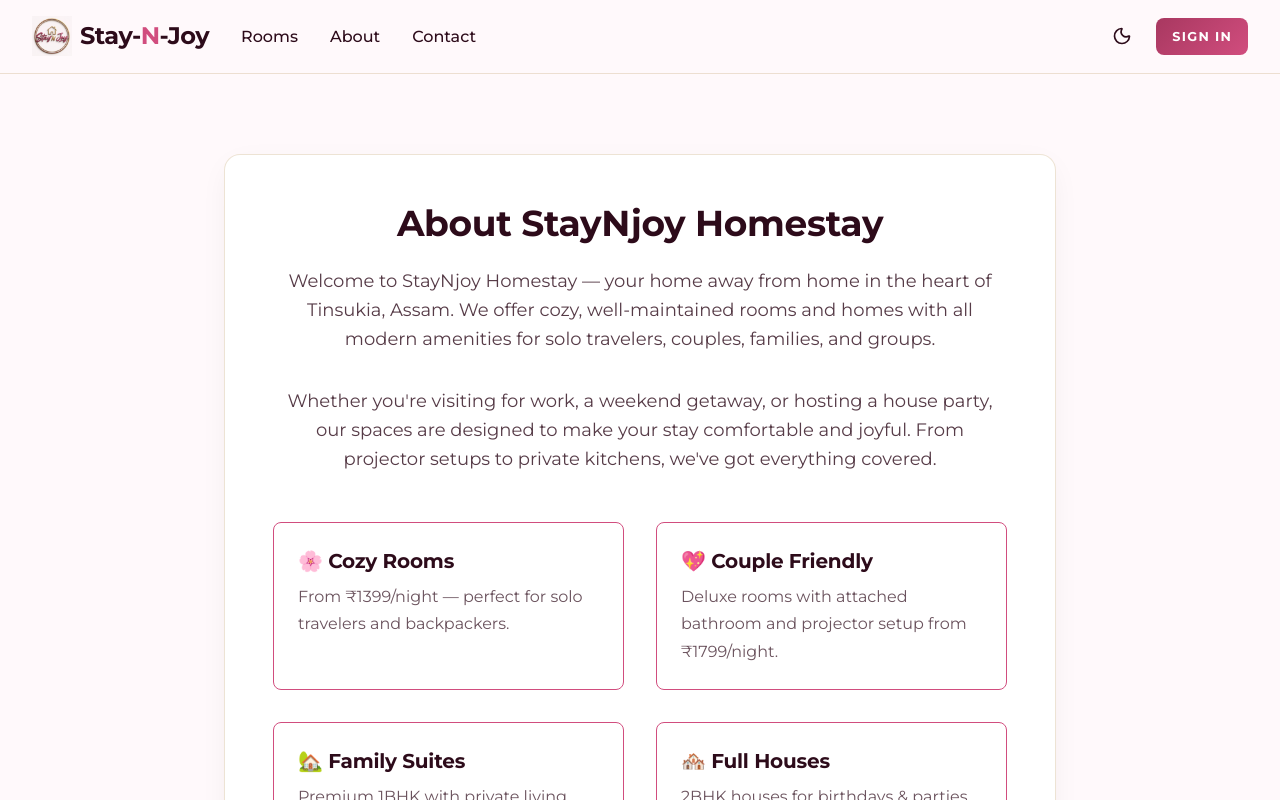
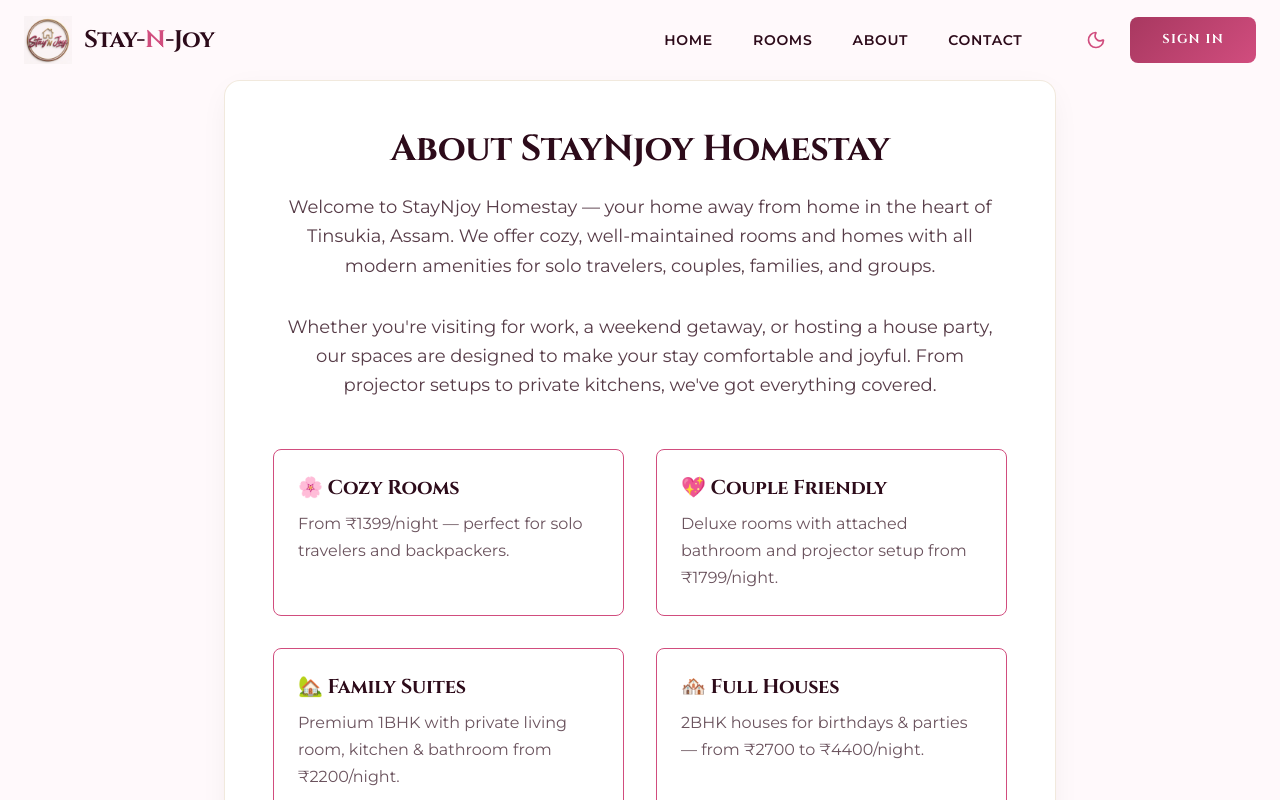
Before and after one commit to GhostRed256/HotelLuxe, a Next.js app: page /about in a window 1280 px wide. Shown: the top 800 px of the page. Built offline with nearby package versions, Linux system fonts and the light colour scheme; no server answers.

Commit message:
UI: Restored premium typography and fixed Light Mode contrast

```diff
--- /dev/null
+++ b/cleanup-gelapukhuri.ts
@@ -0,0 +1,23 @@
+import { db } from "./src/lib/firebase-admin";
+
+async function cleanupGelapukhuri() {
+  console.log("Searching for rooms in Gelapukhuri...");
+  const snapshot = await db.collection("rooms").where("location", "==", "Gelapukhuri").get();
+
+  if (snapshot.empty) {
+    console.log("No rooms found in Gelapukhuri.");
+    return;
+  }
+
+  console.log(`Found ${snapshot.size} rooms. Deleting...`);
+
+  const batch = db.batch();
+  snapshot.docs.forEach(doc => {
+    batch.delete(doc.ref);
+  });
+
+  await batch.commit();
+  console.log("Successfully deleted all Gelapukhuri rooms.");
+}
+
+cleanupGelapukhuri().catch(console.error);
--- a/src/app/globals.css
+++ b/src/app/globals.css
@@ -1,4 +1,4 @@
-@import url('https://fonts.googleapis.com/css2?family=Montserrat:ital,wght@0,300;0,400;0,500;0,600;0,700;0,800;0,900;1,400;1,500&display=swap');
+@import url('https://fonts.googleapis.com/css2?family=Cinzel:wght@400;700;900&family=Montserrat:ital,wght@0,300;0,400;0,500;0,600;0,700;0,800;0,900;1,400;1,500&display=swap');
 
 @import "tailwindcss";
 
@@ -9,8 +9,8 @@
   --color-black-accent: #1A0811;
 
   --font-body: 'Montserrat', sans-serif;
-  --font-heading: 'Montserrat', sans-serif;
-  --font-cinzel: 'Montserrat', sans-serif;
+  --font-heading: 'Cinzel', serif;
+  --font-cinzel: 'Cinzel', serif;
 }
 
 :root {
@@ -22,10 +22,10 @@
   --gold-primary: #B88F54;
   --gold-dark: #96713F;
   --gold-light: #F5EDE3;
-  --border-color: rgba(184, 143, 84, 0.25);
-  --card-bg: rgba(255, 255, 255, 0.92);
-  --input-bg: rgba(45, 11, 26, 0.04);
-  --input-border: rgba(45, 11, 26, 0.15);
+  --border-color: rgba(184, 143, 84, 0.2);
+  --card-bg: rgba(255, 255, 255, 0.95);
+  --input-bg: rgba(45, 11, 26, 0.03);
+  --input-border: rgba(45, 11, 26, 0.1);
   --surface: #FFFFFF;
 }
 
--- a/src/components/Footer.tsx
+++ b/src/components/Footer.tsx
@@ -22,7 +22,7 @@ export default function Footer() {
           <div className="h-[1px] bg-[var(--gold-primary)] w-16 opacity-50"></div>
         </div>
 
-        <div className="grid grid-cols-2 md:grid-cols-4 gap-4 mb-12">
+        <div className="grid grid-cols-1 md:grid-cols-3 gap-4 mb-12">
           {["Chaliha Nagar", "Bordoloi Nagar\n(Near Lake)", "Bordoloi Nagar\n(Near Income Tax Office)"].map((loc, idx) => (
             <div
               key={idx}
@@ -41,7 +41,7 @@ export default function Footer() {
         <div className="flex flex-col md:flex-row items-center justify-center gap-8 py-6 rounded-xl" style={{ border: "1px solid var(--gold-primary)", backgroundColor: "rgba(184, 143, 84, 0.05)" }}>
           <a href="https://www.instagram.com/stayn_joy_tinsukia" target="_blank" rel="noopener noreferrer" className="flex items-center gap-3 hover:opacity-80 transition-opacity">
             <Camera size={32} style={{ color: "var(--accent-primary)" }} />
-            <span className="text-lg tracking-wider" style={{ color: "var(--gold-primary)" }}>@stayn_joy_tinsukia</span>
+            <span className="text-lg tracking-wider" style={{ color: "white" }}>@stayn_joy_tinsukia</span>
           </a>
 
           <div className="w-[1px] h-12 bg-[var(--gold-primary)] opacity-50 hidden md:block"></div>
@@ -52,10 +52,10 @@ export default function Footer() {
             </div>
             <div className="flex flex-col">
               <span className="text-sm tracking-widest uppercase mb-1" style={{ color: "var(--accent-primary)" }}>Contact</span>
-              <div className="flex flex-col font-mono text-sm tracking-wider" style={{ color: "var(--gold-primary)" }}>
-                <a href="tel:7002475079" className="hover:text-white">7002475079</a>
-                <a href="tel:8133819414" className="hover:text-white">8133819414</a>
-                <a href="tel:9181042005" className="hover:text-white">9181042005</a>
+              <div className="flex flex-col font-mono text-sm tracking-wider" style={{ color: "white" }}>
+                <a href="tel:7002475079" className="hover:text-[var(--gold-primary)]">7002475079</a>
+                <a href="tel:8133819414" className="hover:text-[var(--gold-primary)]">8133819414</a>
+                <a href="tel:9181042005" className="hover:text-[var(--gold-primary)]">9181042005</a>
               </div>
             </div>
           </div>
--- a/src/components/Navbar.tsx
+++ b/src/components/Navbar.tsx
@@ -2,90 +2,106 @@
 
 import Link from "next/link"
 import { useTheme } from "next-themes"
-import { useAuth } from "@/lib/auth-context"
-import { Moon, Sun, Menu, User } from "lucide-react"
 import { useState, useEffect } from "react"
-import { motion, AnimatePresence } from "framer-motion"
+import { Menu, X, Moon, Sun } from "lucide-react"
 
 export default function Navbar() {
+  const [scrolled, setScrolled] = useState(false)
+  const [mobileMenuOpen, setMobileMenuOpen] = useState(false)
   const { theme, setTheme, resolvedTheme } = useTheme()
-  const { user, isAdmin, signOut } = useAuth()
   const [mounted, setMounted] = useState(false)
-  const [mobileMenuOpen, setMobileMenuOpen] = useState(false)
 
-  useEffect(() => setMounted(true), [])
+  useEffect(() => {
+    setMounted(true)
+    const handleScroll = () => setScrolled(window.scrollY > 20)
+    window.addEventListener("scroll", handleScroll)
+    return () => window.removeEventListener("scroll", handleScroll)
+  }, [])
 
   return (
-    <motion.nav
-      initial={{ y: -100, opacity: 0 }}
-      animate={{ y: 0, opacity: 1 }}
-      transition={{ duration: 0.8, ease: [0.22, 1, 0.36, 1] }}
-      className="border-b border-[var(--border-color)]"
+    <nav
+      className={`fixed top-0 w-full z-50 transition-all duration-500 py-4 ${
+        scrolled ? "backdrop-blur-md border-b border-black/5 dark:border-white/5 shadow-sm" : "bg-transparent"
+      }`}
       style={{
-        position: "sticky",
-        top: 0,
-        zIndex: 100,
-        backgroundColor: "var(--background)",
-        padding: "1rem 2rem",
-        display: "flex",
-        justifyContent: "space-between",
-        alignItems: "center"
+        backgroundColor: scrolled
+          ? (resolvedTheme === 'dark' ? "rgba(26, 8, 17, 0.85)" : "rgba(255, 255, 255, 0.92)")
+          : "transparent"
       }}
     >
-      <div style={{ display: "flex", alignItems: "center", gap: "2rem" }}>
-        <Link href="/" className="flex items-center gap-2">
-          {mounted && (
+      <div className="max-w-7xl mx-auto px-6 flex justify-between items-center">
+        {/* Logo Section */}
+        <div className="flex items-center gap-3">
+          <div className="relative group">
+            {mounted ? (
               <img
                 src={resolvedTheme === "dark" ? "/logo-dark.png" : "/logo-light.png"}
                 alt="StayNjoy Logo"
-              className="h-10 w-auto"
-              style={{ objectFit: "contain" }}
+                className="h-12 w-auto object-contain cursor-pointer transform transition-transform group-hover:scale-105"
+                onClick={() => window.location.href = "/"}
               />
+            ) : (
+              <div className="h-12 w-12 bg-gray-200 dark:bg-gray-800 rounded-full animate-pulse"></div>
             )}
+            <div className="absolute -inset-2 bg-[var(--accent-primary)]/10 rounded-full blur-xl opacity-0 group-hover:opacity-100 transition-opacity pointer-events-none"></div>
+          </div>
           <span style={{ fontSize: "1.5rem", fontWeight: 700, letterSpacing: "-0.5px", fontFamily: "var(--font-heading)" }} className="hidden sm:inline-block">
             Stay-<span style={{ color: "var(--accent-primary)" }}>N</span>-Joy
           </span>
+        </div>
+
+        {/* Desktop Nav */}
+        <div className="hidden md:flex items-center gap-10">
+          <Link href="/" className="nav-link text-sm font-semibold tracking-wider uppercase">Home</Link>
+          <Link href="/rooms" className="nav-link text-sm font-semibold tracking-wider uppercase">Rooms</Link>
+          <Link href="/about" className="nav-link text-sm font-semibold tracking-wider uppercase">About</Link>
+          <Link href="/contact" className="nav-link text-sm font-semibold tracking-wider uppercase">Contact</Link>
+
+          <div className="flex items-center gap-4 ml-4">
+            {mounted && (
+              <button
+                onClick={() => setTheme(theme === "dark" ? "light" : "dark")}
+                className="p-2 rounded-full hover:bg-black/5 dark:hover:bg-white/5 transition-colors text-[var(--accent-primary)]"
+                aria-label="Toggle theme"
+              >
+                {resolvedTheme === "dark" ? <Sun size={20} /> : <Moon size={20} />}
+              </button>
+            )}
+            <Link href="/login" className="btn-primary text-[10px] px-6 py-2">
+              Sign In
             </Link>
-        <div style={{ display: "none" }} className="desktop-nav">
-          <Link href="/rooms" className="nav-link" style={{ fontWeight: 500 }}>Rooms</Link>
-          <Link href="/about" className="nav-link" style={{ fontWeight: 500 }}>About</Link>
-          <Link href="/contact" className="nav-link" style={{ fontWeight: 500 }}>Contact</Link>
           </div>
         </div>
 
-      <div style={{ display: "flex", alignItems: "center", gap: "1rem" }}>
+        {/* Mobile Toggle */}
+        <div className="md:hidden flex items-center gap-4">
           {mounted && (
-          <motion.button
-            whileHover={{ scale: 1.1 }}
-            whileTap={{ scale: 0.9 }}
-            onClick={() => setTheme(resolvedTheme === "dark" ? "light" : "dark")}
-            style={{ background: "transparent", padding: "8px", borderRadius: "50%", cursor: "pointer", border: "none" }}
-            aria-label="Toggle Dark Mode"
+            <button
+              onClick={() => setTheme(theme === "dark" ? "light" : "dark")}
+              className="p-2 text-[var(--accent-primary)]"
             >
-            {resolvedTheme === "dark" ? <Sun size={20} color="var(--accent-primary)" /> : <Moon size={20} color="var(--foreground)" />}
-          </motion.button>
+              {resolvedTheme === "dark" ? <Sun size={20} /> : <Moon size={20} />}
+            </button>
           )}
-
-        {user ? (
-          <div style={{ display: "flex", alignItems: "center", gap: "1rem" }}>
-            {isAdmin && (
-              <Link href="/admin" className="nav-link" style={{ fontWeight: 600, color: "var(--accent-primary)" }}>Dashboard</Link>
-            )}
-            <button className="btn-outline" onClick={() => signOut()} style={{ padding: "8px 16px" }}>Sign Out</button>
+          <button
+            onClick={() => setMobileMenuOpen(!mobileMenuOpen)}
+            className="text-[var(--accent-primary)]"
+          >
+            {mobileMenuOpen ? <X size={28} /> : <Menu size={28} />}
+          </button>
         </div>
-        ) : (
-          <Link href="/login" className="btn-primary" style={{ padding: "8px 16px" }}>Sign In</Link>
-        )}
       </div>
 
-      <style jsx>{`
-        @media (min-width: 768px) {
-          .desktop-nav {
-            display: flex !important;
-            gap: 2rem;
-          }
-        }
-      `}</style>
-    </motion.nav>
+      {/* Mobile Menu */}
+      {mobileMenuOpen && (
+        <div className="md:hidden glass-panel rounded-none border-x-0 border-t absolute top-full w-full py-8 flex flex-col items-center gap-6 animate-in slide-in-from-top duration-300">
+          <Link href="/" onClick={() => setMobileMenuOpen(false)} className="nav-link text-lg font-bold">Home</Link>
+          <Link href="/rooms" onClick={() => setMobileMenuOpen(false)} className="nav-link text-lg font-bold">Rooms</Link>
+          <Link href="/about" onClick={() => setMobileMenuOpen(false)} className="nav-link text-lg font-bold">About</Link>
+          <Link href="/contact" onClick={() => setMobileMenuOpen(false)} className="nav-link text-lg font-bold">Contact</Link>
+          <Link href="/login" onClick={() => setMobileMenuOpen(false)} className="btn-primary w-2/3">Sign In</Link>
+        </div>
+      )}
+    </nav>
   )
 }
```
Lines whose indentation alone changed are shown as unchanged.
